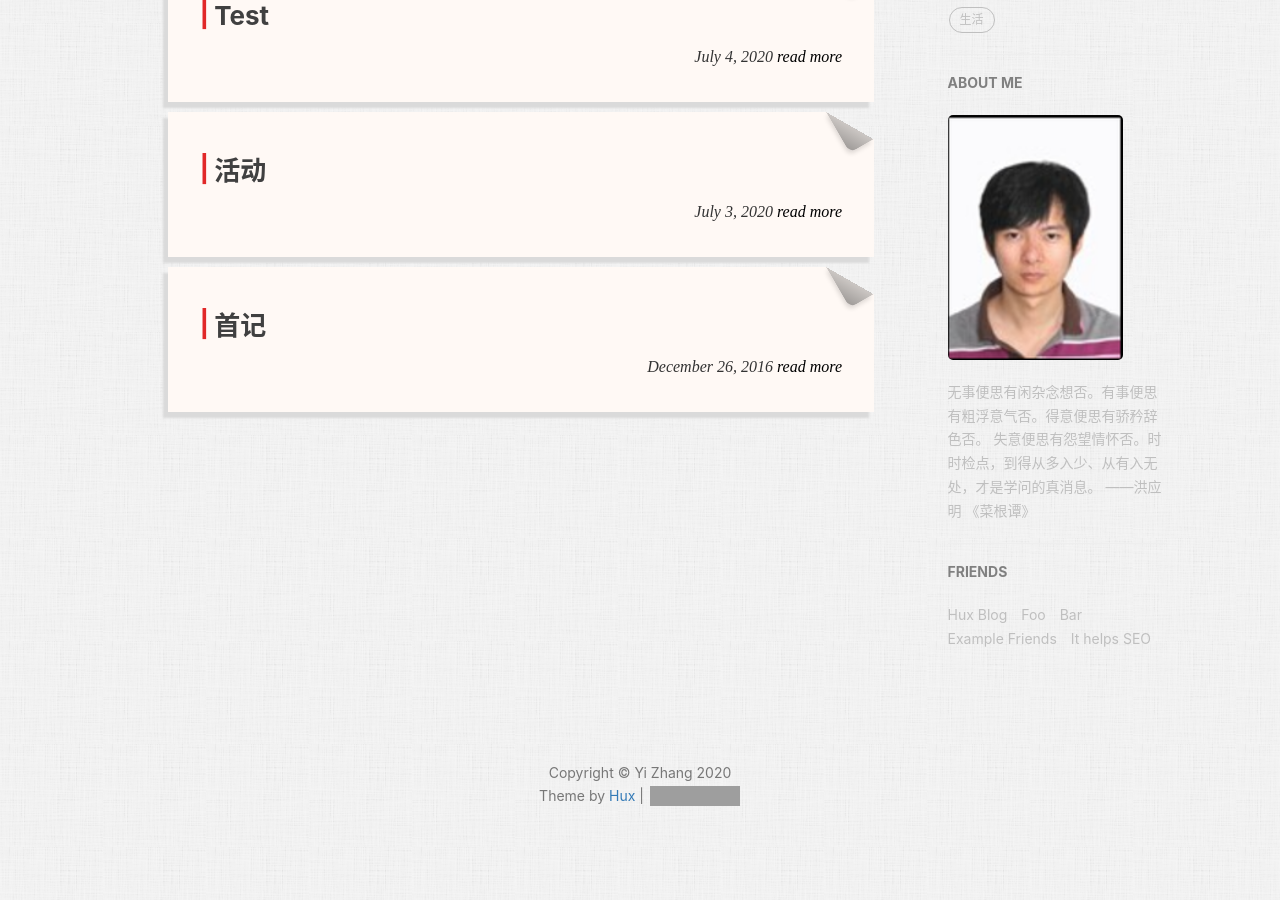
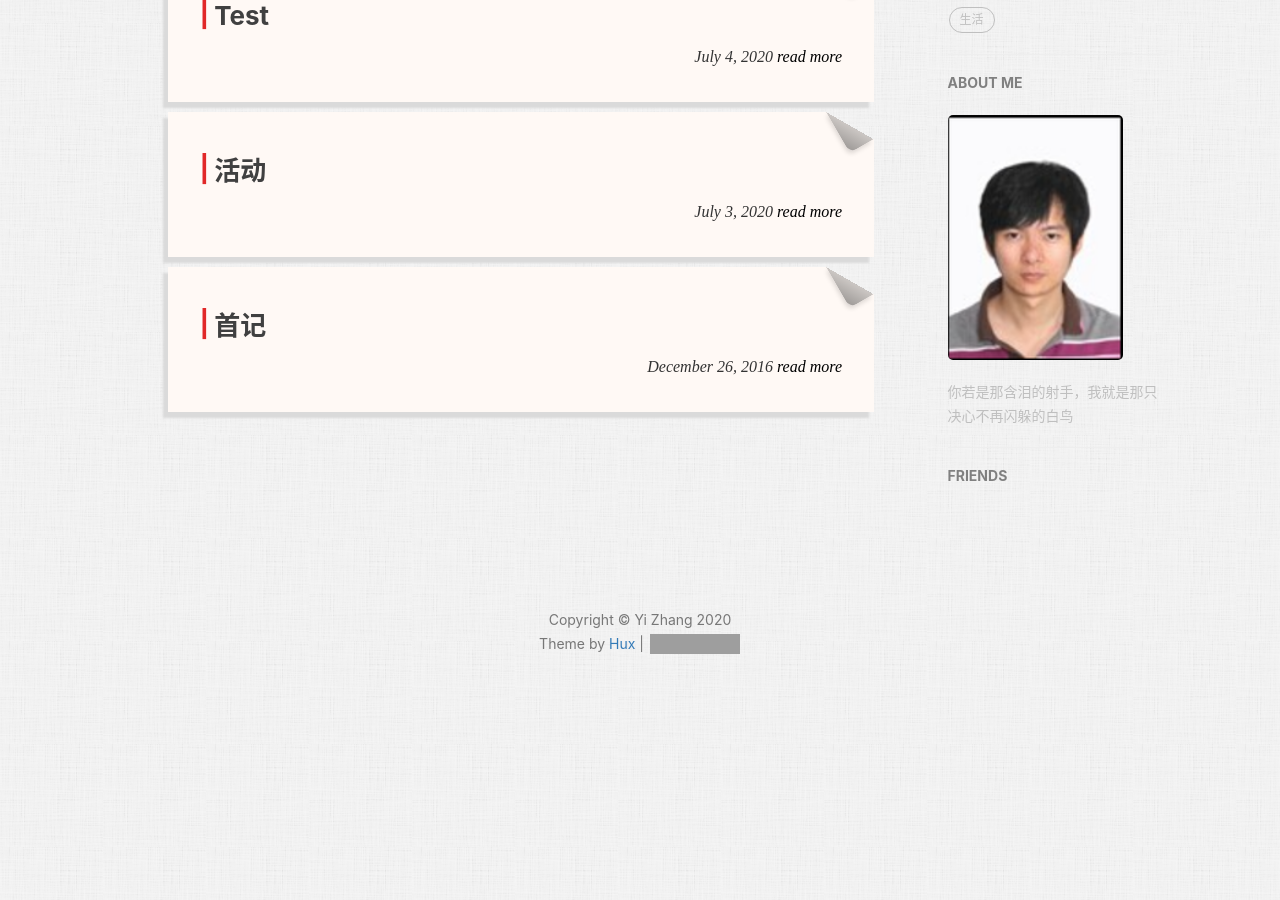
Before and after one commit to qinjiaqi/qinjiaqi.github.io, a Jekyll site: the page built from index.html, in a window 1280 px wide and 900 px high, scrolled down 595 px. Built offline with Jekyll 4.4.1, drawn with Linux system fonts in a browser that asks for light colours; nearby versions of some CDN libraries; the list of posts is cut into pages by our own code; comment, search, counter and statistics services are not loaded; after the commit the page ends 1343 px from its top, so only the background shows below that; some of the changed lines change nothing that is shown; grey boxes are pictures that could not be loaded.

Commit message:
Update _config.yml

```diff
--- a/_config.yml
+++ b/_config.yml
@@ -68,7 +68,7 @@ ga_domain: huangxuan.me
 
 # Sidebar settings
 sidebar: true                           # whether or not using Sidebar.
-sidebar-about-description: "无事便思有闲杂念想否。有事便思有粗浮意气否。得意便思有骄矜辞色否。 失意便思有怨望情怀否。时时检点，到得从多入少、从有入无处，才是学问的真消息。 ——洪应明 《菜根谭》"
+sidebar-about-description: "你若是那含泪的射手，我就是那只决心不再闪躲的白鸟"
 sidebar-avatar: /img/zhangyi.png     # use absolute URL, seeing it's used in both `/` and `/about/`
 
 
@@ -81,20 +81,20 @@ featured-condition-size: 1              # A tag will be featured if the size of
 
 # Friends
 friends: [
-    {
-        title: "Hux Blog",
-        href: "http://huangxuan.me"
-    },{
-        title: "Foo",
-        href: "#"
-    },{
-        title: "Bar",
-        href: "#"
-    },{
-        title: "Example Friends",
-        href: "#"
-    },{
-        title: "It helps SEO",
-        href: "#"
-    }
+    # {
+    #     title: "Hux Blog",
+    #     href: "http://huangxuan.me"
+    # },{
+    #     title: "Foo",
+    #     href: "#"
+    # },{
+    #     title: "Bar",
+    #     href: "#"
+    # },{
+    #     title: "Example Friends",
+    #     href: "#"
+    # },{
+    #     title: "It helps SEO",
+    #     href: "#"
+    # }
 ]
```
